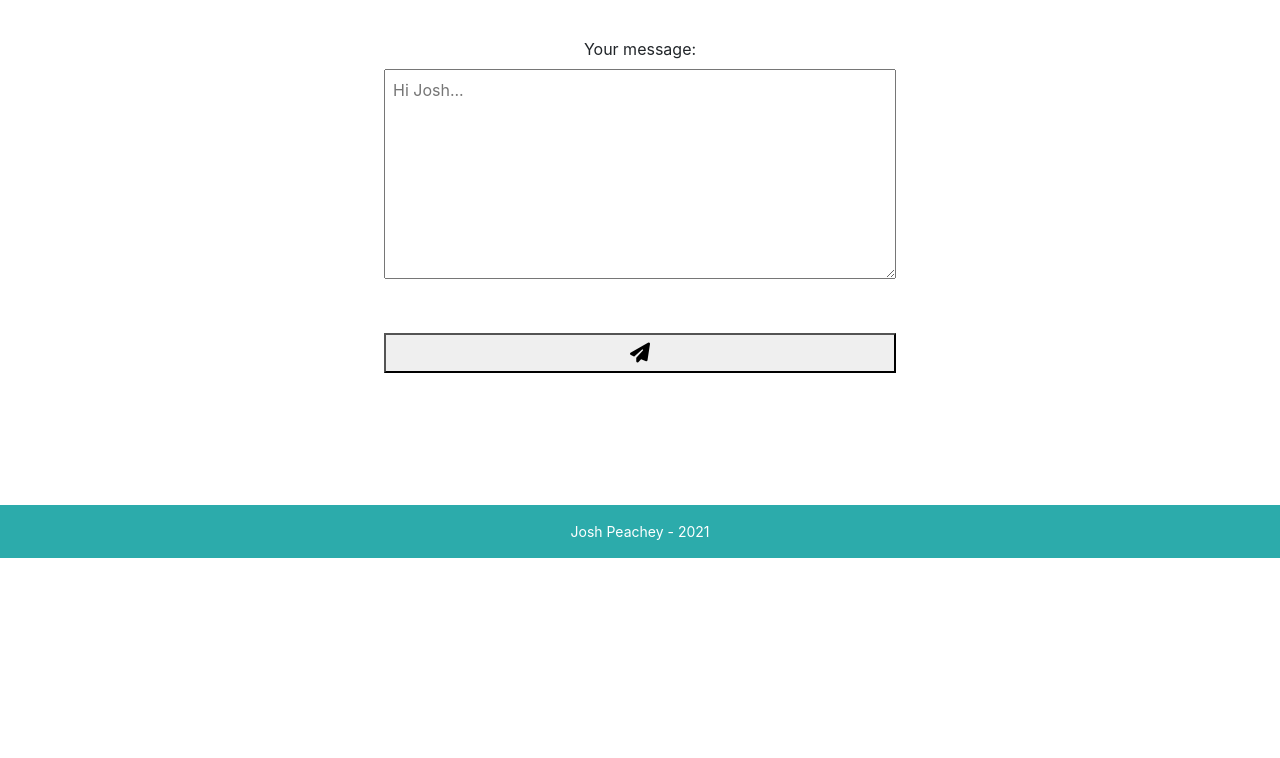
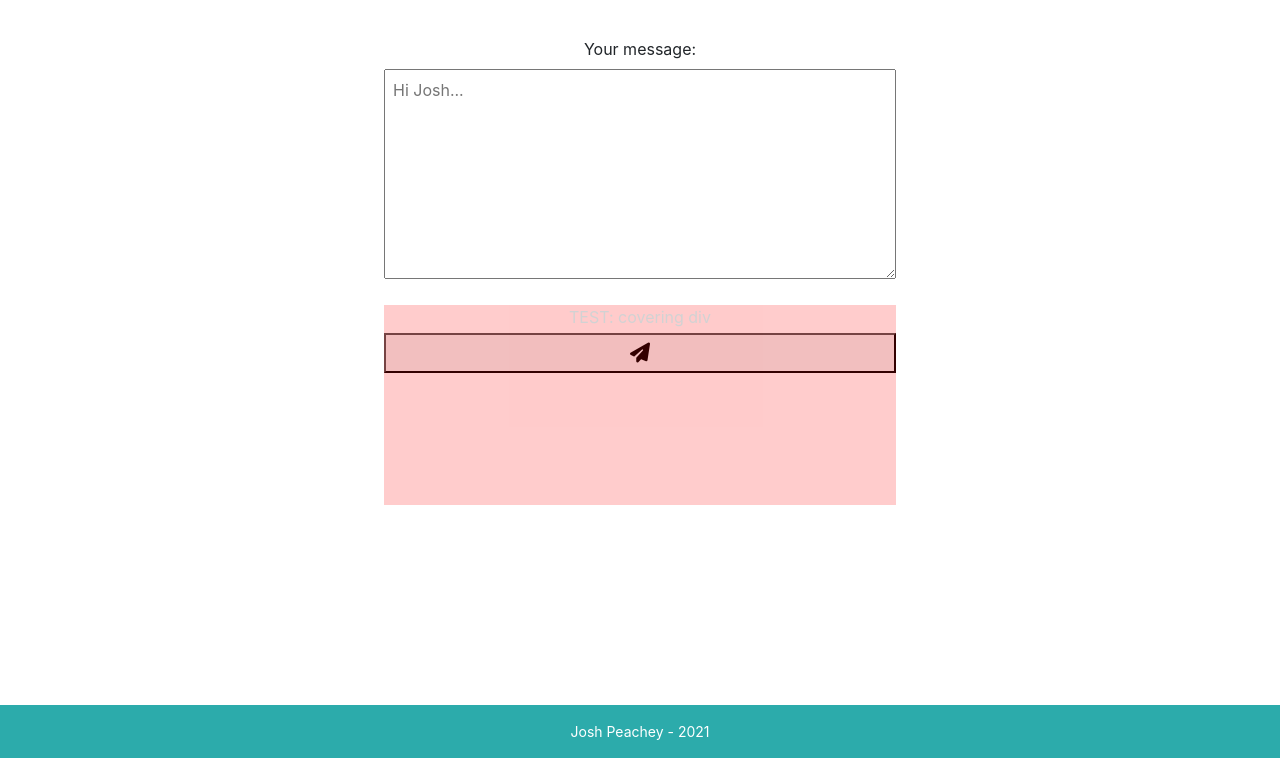
Before and after one commit to Peach-24/portfolio, a plain HTML site: page index.html in a window 1280 px wide. Shown: the part 5416-6174 px from the top of the page. Before the commit the page ends 5974 px from the top, so only its background shows below. Drawn offline with nearby package versions, Linux system fonts and the light colour scheme.

Commit message:
Added in covering-div test

```diff
--- a/index.html
+++ b/index.html
@@ -443,6 +443,7 @@
         <button id="contact-button" type="submit" aria-label="send-message">
           <i class="fas fa-paper-plane"></i>
         </button>
+        <div id="covering-div">TEST: covering div</div>
         <div id="status"></div>
       </form>
     </section>
--- a/styles.css
+++ b/styles.css
@@ -7,6 +7,15 @@
 a {
   text-decoration: none;
   color: #22a7a7f3;
+}
+
+#covering-div {
+  width: 100%;
+  height: 200px;
+  opacity: 0.2;
+  background-color: red;
+  position: relative;
+  bottom: 100px;
 }
 
 .about-pars {
```
